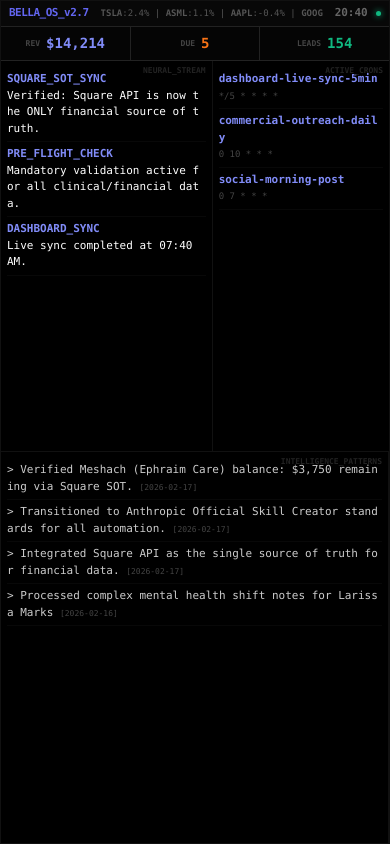
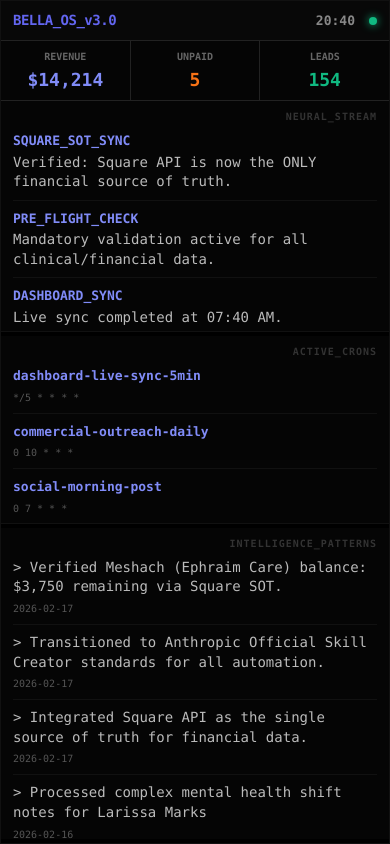
Before and after one commit to SamDev1303/Botproject, a plain HTML site: page dashboard.html in a window 390 px wide. Drawn offline with nearby package versions, Linux system fonts and the light colour scheme.

Commit message:
Dashboard: v3.0 Mobile-first vertical stack

```diff
--- a/dashboard.html
+++ b/dashboard.html
@@ -7,49 +7,48 @@
     <script src="https://cdn.tailwindcss.com"></script>
     <style>
         * { box-sizing: border-box; margin: 0; padding: 0; }
-        body, html { width: 100%; height: 100%; background: #000; color: #fff; font-family: ui-monospace, SFMono-Regular, Menlo, Monaco, Consolas, "Liberation Mono", "Courier New", monospace; overflow: hidden; font-size: 11px; }
+        body, html { width: 100%; height: 100%; background: #000; color: #fff; font-family: ui-monospace, SFMono-Regular, Menlo, Monaco, Consolas, "Liberation Mono", "Courier New", monospace; overflow: hidden; font-size: 14px; }
         .app { display: flex; flex-direction: column; height: 100vh; width: 100vw; border: 1px solid #111; }
 
-        header { height: 26px; border-bottom: 1px solid #222; display: flex; align-items: center; justify-content: space-between; padding: 0 8px; background: #080808; shrink: 0; }
-        .logo { font-weight: 900; color: #6366f1; letter-spacing: -0.5px; }
-        .ticker { flex: 1; overflow: hidden; white-space: nowrap; margin: 0 12px; color: #555; font-size: 9px; }
+        header { height: 40px; border-bottom: 1px solid #222; display: flex; align-items: center; justify-content: space-between; padding: 0 12px; background: #080808; shrink: 0; }
+        .logo { font-weight: 900; color: #6366f1; letter-spacing: -0.5px; font-size: 14px; }
+        .ticker { display: none; } /* Hide ticker on mobile to save space */
 
-        .vitals { display: flex; height: 34px; border-bottom: 1px solid #222; shrink: 0; background: #050505; }
-        .stat { flex: 1; border-right: 1px solid #222; display: flex; align-items: center; justify-content: center; gap: 6px; }
+        .vitals { display: flex; height: 60px; border-bottom: 1px solid #222; shrink: 0; background: #050505; }
+        .stat { flex: 1; border-right: 1px solid #222; display: flex; flex-direction: column; align-items: center; justify-content: center; gap: 2px; }
         .stat:last-child { border-right: none; }
-        .val { font-weight: 900; font-size: 14px; }
-        .lab { font-size: 8px; color: #444; font-weight: 800; }
+        .val { font-weight: 900; font-size: 18px; }
+        .lab { font-size: 10px; color: #666; font-weight: 800; text-transform: uppercase; }
 
-        main { flex: 1; display: grid; grid-template-columns: 1.2fr 1fr; grid-template-rows: 1fr 1fr; gap: 0; min-height: 0; }
-        .cell { border-right: 1px solid #111; border-bottom: 1px solid #111; padding: 6px; display: flex; flex-direction: column; min-height: 0; position: relative; }
-        .cell:nth-child(2n) { border-right: none; }
-        .cell:nth-child(n+3) { border-bottom: none; }
-        .cell-label { font-size: 8px; font-weight: 900; color: #222; position: absolute; top: 4px; right: 6px; z-index: 10; text-transform: uppercase; }
+        main { flex: 1; display: flex; flex-direction: column; overflow-y: auto; min-height: 0; background: #000; }
+        .cell { border-bottom: 1px solid #111; padding: 12px; min-height: 120px; position: relative; background: #050505; margin-bottom: 4px; }
+        .cell:last-child { border-bottom: none; }
+        .cell-label { font-size: 10px; font-weight: 900; color: #333; position: absolute; top: 8px; right: 12px; z-index: 10; text-transform: uppercase; letter-spacing: 1px; }
 
-        .list { flex: 1; overflow-y: auto; }
-        .list::-webkit-scrollbar { display: none; }
-        .row { padding: 4px 0; border-bottom: 1px solid #080808; word-break: break-all; }
-        .row b { color: #818cf8; }
-        .row span { color: #444; font-size: 9px; }
+        .list { margin-top: 10px; }
+        .row { padding: 8px 0; border-bottom: 1px solid #111; word-break: break-word; }
+        .row:last-child { border-bottom: none; }
+        .row b { color: #818cf8; font-size: 13px; display: block; margin-bottom: 2px; }
+        .row div { color: #bbb; line-height: 1.4; }
+        .row span { color: #555; font-size: 10px; display: block; margin-top: 4px; }
 
-        .pulse { width: 5px; height: 5px; background: #10b981; border-radius: 50%; display: inline-block; box-shadow: 0 0 6px #10b981; }
+        .pulse { width: 8px; height: 8px; background: #10b981; border-radius: 50%; display: inline-block; box-shadow: 0 0 8px #10b981; }
     </style>
 </head>
 <body>
     <div class="app">
         <header>
-            <div class="logo">BELLA_OS_v2.7</div>
-            <div id="ticker" class="ticker">--</div>
-            <div class="flex items-center gap-3">
-                <span id="time" style="color:#666; font-weight: 700;">--:--</span>
+            <div class="logo">BELLA_OS_v3.0</div>
+            <div class="flex items-center gap-4">
+                <span id="time" style="color:#888; font-weight: 700; font-size: 13px;">--:--</span>
                 <div class="pulse"></div>
             </div>
         </header>
 
         <div class="vitals">
-            <div class="stat"><span class="lab">REV</span><b class="val text-indigo-400" id="v-rev">--</b></div>
-            <div class="stat"><span class="lab">DUE</span><b class="val text-orange-500" id="v-due">--</b></div>
-            <div class="stat"><span class="lab">LEADS</span><b class="val text-emerald-500" id="v-lead">--</b></div>
+            <div class="stat"><span class="lab">Revenue</span><b class="val text-indigo-400" id="v-rev">--</b></div>
+            <div class="stat"><span class="lab">Unpaid</span><b class="val text-orange-500" id="v-due">--</b></div>
+            <div class="stat"><span class="lab">Leads</span><b class="val text-emerald-500" id="v-lead">--</b></div>
         </div>
 
         <main>
@@ -61,7 +60,7 @@
                 <div class="cell-label">Active_Crons</div>
                 <div id="crons" class="list"></div>
             </div>
-            <div class="cell" style="grid-column: span 2;">
+            <div class="cell">
                 <div class="cell-label">Intelligence_Patterns</div>
                 <div id="patterns" class="list"></div>
             </div>
@@ -77,12 +76,10 @@
                 document.getElementById('v-rev').innerText = d.stats?.revenueMTD || '--';
                 document.getElementById('v-due').innerText = d.stats?.unpaidInvoices || '--';
                 document.getElementById('v-lead').innerText = d.stats?.leads || '--';
-                if (d.portfolio) {
-                    document.getElementById('ticker').innerHTML = d.portfolio.map(s => `<b>${s.ticker}</b>:${s.change}%`).join(' | ');
-                }
-                document.getElementById('tasks').innerHTML = d.liveTasks.map(t => `<div class="row"><b>${t.label}</b><br>${t.status}</div>`).join('');
-                document.getElementById('crons').innerHTML = d.crons.map(c => `<div class="row"><b>${c.name}</b><br><span>${c.schedule.expr}</span></div>`).join('');
-                document.getElementById('patterns').innerHTML = d.patterns.map(p => `<div class="row" style="color:#ccc;">> ${p.description} <span style="font-size:8px; color:#444;">[${p.date}]</span></div>`).join('');
+
+                document.getElementById('tasks').innerHTML = d.liveTasks.map(t => `<div class="row"><b>${t.label}</b><div>${t.status}</div></div>`).join('');
+                document.getElementById('crons').innerHTML = d.crons.map(c => `<div class="row"><b>${c.name}</b><span>${c.schedule.expr}</span></div>`).join('');
+                document.getElementById('patterns').innerHTML = d.patterns.map(p => `<div class="row" style="color:#ccc;"><div>> ${p.description}</div><span>${p.date}</span></div>`).join('');
             } catch(e) {}
         }
         setInterval(sync, 10000);
```
